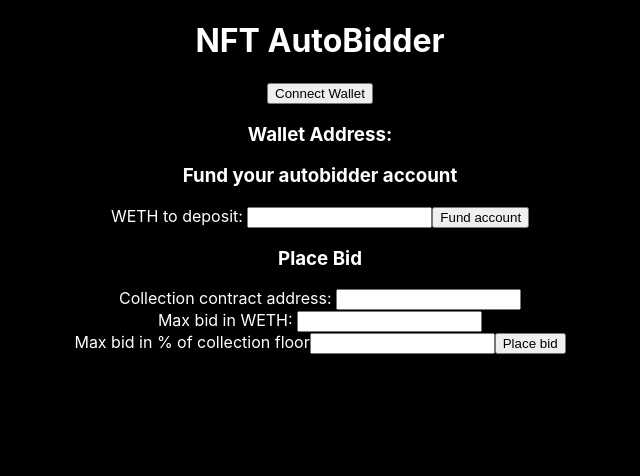
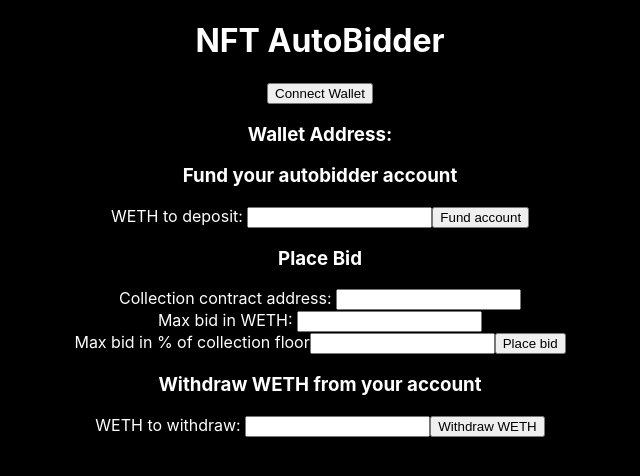
Before and after one commit to KristofferGW/nft-autobidder, a React (Create React App) app in the folder frontend/: page / in a window 1280 px wide. Shown: the top 476 px of the page, without its empty margins (320-960 px from the left). Built offline with nearby package versions, Linux system fonts and the light colour scheme.

Commit message:
Basic withdraw WETH frontend

```diff
--- a/frontend/src/App.js
+++ b/frontend/src/App.js
@@ -3,6 +3,7 @@ import './App.css';
 import ConnectWalletButton from './components/ConnectWalletButton';
 import FundAccount from './components/FundAccount';
 import PlaceCollectionBid from './components/PlaceCollectionBid';
+import WithdrawWeth from './components/WithdrawWeth';
 
 function App() {
   return (
@@ -13,6 +14,7 @@ function App() {
       <ConnectWalletButton />
       <FundAccount />
       <PlaceCollectionBid />
+      <WithdrawWeth />
     </div>
   );
 }
--- /dev/null
+++ b/frontend/src/components/WithdrawWeth.js
@@ -0,0 +1,25 @@
+import React from 'react';
+import { useState } from "react";
+
+function WithdrawWeth() {
+    const [withdrawalAmount, setWithdrawalAmount] = useState(0);
+
+    function withdrawWeth() {
+        console.log("You tried to withdraw " + withdrawalAmount + " ETH from your account.");
+    }
+
+    function handleChangeOfAmount(event) {
+        setWithdrawalAmount(event.target.value);
+    }
+
+    return (
+        <div className="App">
+            <h3>Withdraw WETH from your account</h3>
+            <label for="withdrawal-amount">WETH to withdraw: </label>
+            <input type='number' id='withdraw-amount' onChange={handleChangeOfAmount}></input>
+            <button onClick={withdrawWeth}>Withdraw WETH</button>
+        </div>
+    )
+}
+
+export default WithdrawWeth;
```
